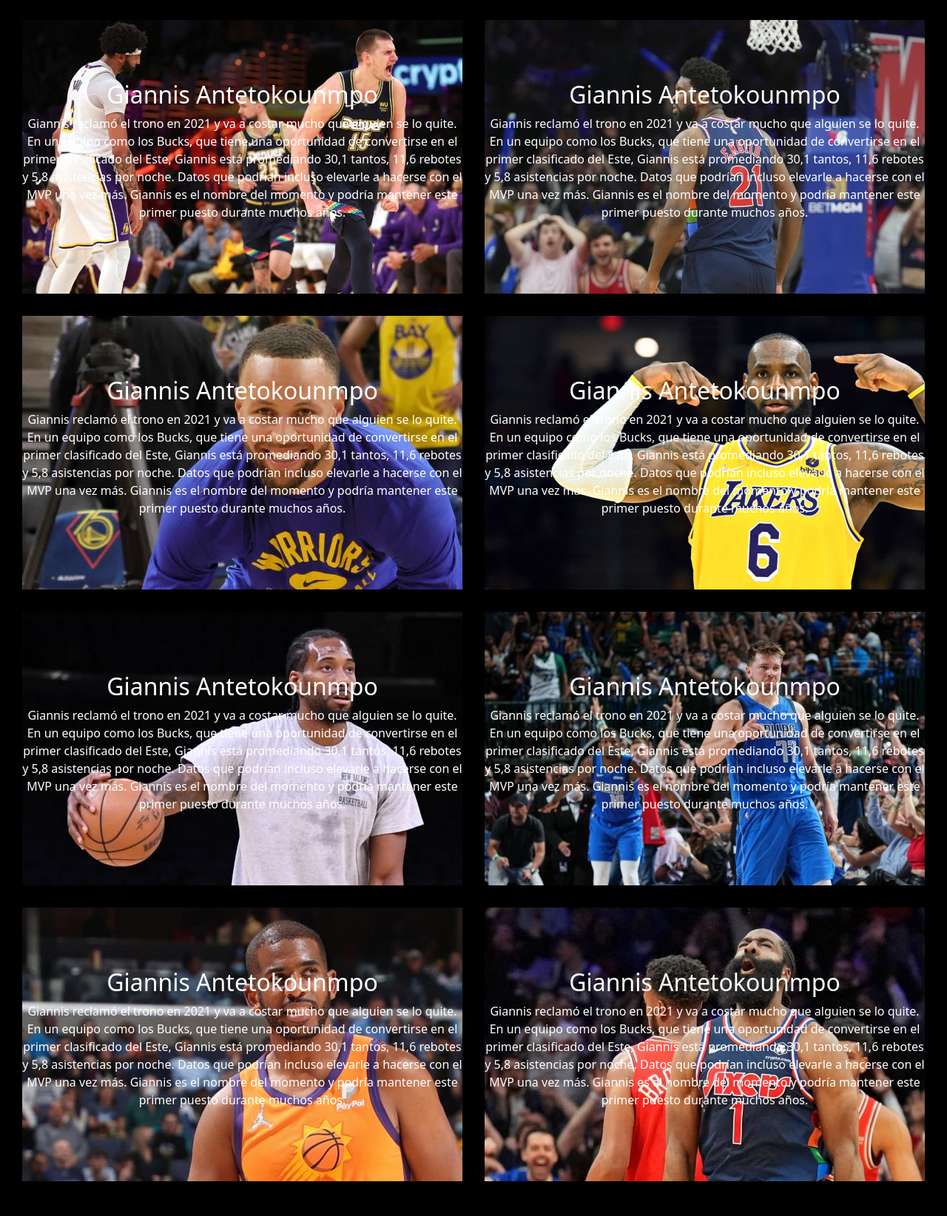
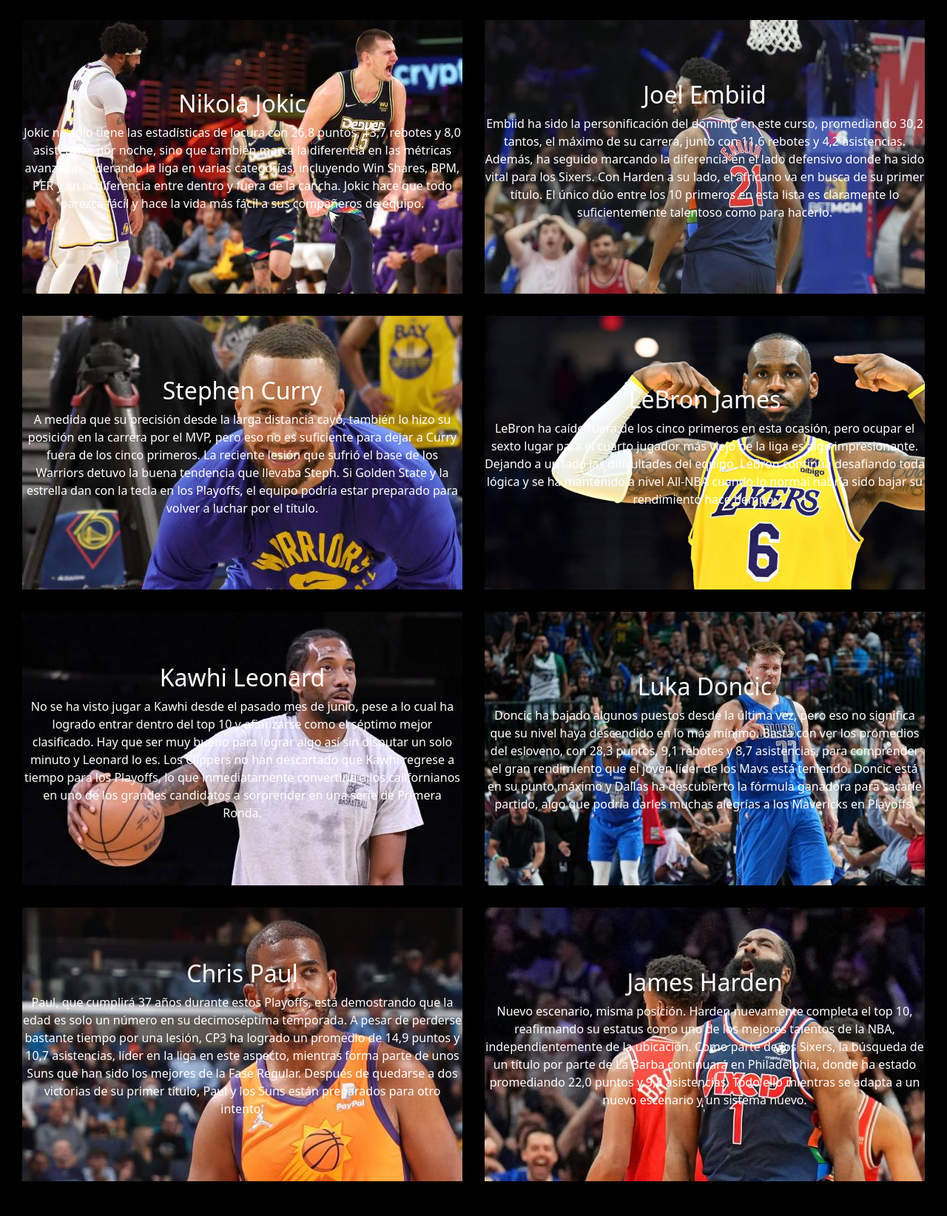
Before and after one commit to MartinForcade99/nba, a website: page paginas/estrellas.html in a window 1280 px wide. Shown: the part 895-2539 px from the top of the page at 74% size. Drawn offline with nearby package versions, Linux system fonts and the light colour scheme.

Commit message:
proyecto final

```diff
--- a/paginas/estrellas.html
+++ b/paginas/estrellas.html
@@ -6,6 +6,8 @@
     <meta name="viewport" content="width=device-width, initial-scale=1.0">
 
     <title>Proyecto Desarollo Web</title>
+    <link rel="icon" type="image/png" href="../image/fondo1edit.jpg">
+
 
     <link href="https://cdn.jsdelivr.net/npm/bootstrap@5.3.0-alpha1/dist/css/bootstrap.min.css" rel="stylesheet" integrity="sha384-GLhlTQ8iRABdZLl6O3oVMWSktQOp6b7In1Zl3/Jr59b6EGGoI1aFkw7cmDA6j6gD" crossorigin="anonymous">
 
@@ -63,58 +65,51 @@
                 </div>
 
                 <div class="estrella" style="background-image: url(../image/durant.jpeg);">
-                    <h2>Giannis Antetokounmpo</h2>
-                    <p>Giannis reclamó el trono en 2021 y va a costar mucho que alguien se lo quite. <br>
-                        En un equipo como los Bucks, que tiene una oportunidad de convertirse en el primer clasificado del Este, Giannis está promediando 30,1 tantos, 11,6 rebotes y 5,8 asistencias por noche. Datos que podrían incluso elevarle a hacerse con el MVP una vez más.
-                        Giannis es el nombre del momento y podría mantener este primer puesto durante muchos años.</p>
+                    <h2>Kevin Durant</h2>
+                    <p>Durant es mucho más que un anotador, pero en esta campaña ha vuelto a demostrar que es uno de los mejores de toda la historia. Solamente en esta temporada ha sumado tres partidos de más de 50 puntos, incluyendo un máximo de carrera de 55 frente a los Hawks.
+                        Por otro lado, KD está promediando 6,1 asistencias por duelo, el mejor dato de su carrera, mostrando su voluntad de rendir en cualquier situación, rol y contexto que el equipo necesite para ganar.</p>
                 </div>
                 <div class="estrella" style="background-image: url(../image/jokic.jpg);">
-                    <h2>Giannis Antetokounmpo</h2>
-                    <p>Giannis reclamó el trono en 2021 y va a costar mucho que alguien se lo quite. <br>
-                        En un equipo como los Bucks, que tiene una oportunidad de convertirse en el primer clasificado del Este, Giannis está promediando 30,1 tantos, 11,6 rebotes y 5,8 asistencias por noche. Datos que podrían incluso elevarle a hacerse con el MVP una vez más.
-                        Giannis es el nombre del momento y podría mantener este primer puesto durante muchos años.</p>
+                    <h2>Nikola Jokic</h2>
+                    <p>Jokic no solo tiene las estadísticas de locura con 26,8 puntos, 13,7 rebotes y 8,0 asistencias por noche, sino que también marca la diferencia en las métricas avanzadas, liderando la liga en varias categorías, incluyendo Win Shares, BPM, PER y en la diferencia entre dentro y fuera de la cancha.
+                        Jokic hace que todo parezca fácil y hace la vida más fácil a sus compañeros de equipo.
+                    </p>
                 </div>
                 <div class="estrella" style="background-image: url(../image/embiid.jpg);">
-                    <h2>Giannis Antetokounmpo</h2>
-                    <p>Giannis reclamó el trono en 2021 y va a costar mucho que alguien se lo quite. <br>
-                        En un equipo como los Bucks, que tiene una oportunidad de convertirse en el primer clasificado del Este, Giannis está promediando 30,1 tantos, 11,6 rebotes y 5,8 asistencias por noche. Datos que podrían incluso elevarle a hacerse con el MVP una vez más.
-                        Giannis es el nombre del momento y podría mantener este primer puesto durante muchos años.</p>
+                    <h2>Joel Embiid</h2>
+                    <p>Embiid ha sido la personificación del dominio en este curso, promediando 30,2 tantos, el máximo de su carrera, junto con 11,6 rebotes y 4,2 asistencias. Además, ha seguido marcando la diferencia en el lado defensivo donde ha sido vital para los Sixers.
+                        Con Harden a su lado, el africano va en busca de su primer título. El único dúo entre los 10 primeros en esta lista es claramente lo suficientemente talentoso como para hacerlo.
+                    </p>
                 </div>
                 <div class="estrella" style="background-image: url(../image/curry.jpeg);">
-                    <h2>Giannis Antetokounmpo</h2>
-                    <p>Giannis reclamó el trono en 2021 y va a costar mucho que alguien se lo quite. <br>
-                        En un equipo como los Bucks, que tiene una oportunidad de convertirse en el primer clasificado del Este, Giannis está promediando 30,1 tantos, 11,6 rebotes y 5,8 asistencias por noche. Datos que podrían incluso elevarle a hacerse con el MVP una vez más.
-                        Giannis es el nombre del momento y podría mantener este primer puesto durante muchos años.</p>
+                    <h2>Stephen Curry</h2>
+                    <p>A medida que su precisión desde la larga distancia cayó, también lo hizo su posición en la carrera por el MVP, pero eso no es suficiente para dejar a Curry fuera de los cinco primeros.
+                        La reciente lesión que sufrió el base de los Warriors detuvo la buena tendencia que llevaba Steph. Si Golden State y la estrella dan con la tecla en los Playoffs, el equipo podría estar preparado para volver a luchar por el título.</p>
                 </div>
                 <div class="estrella" style="background-image: url(../image/lebron.png);">
-                    <h2>Giannis Antetokounmpo</h2>
-                    <p>Giannis reclamó el trono en 2021 y va a costar mucho que alguien se lo quite. <br>
-                        En un equipo como los Bucks, que tiene una oportunidad de convertirse en el primer clasificado del Este, Giannis está promediando 30,1 tantos, 11,6 rebotes y 5,8 asistencias por noche. Datos que podrían incluso elevarle a hacerse con el MVP una vez más.
-                        Giannis es el nombre del momento y podría mantener este primer puesto durante muchos años.</p>
+                    <h2>LeBron James</h2>
+                    <p>LeBron ha caído fuera de los cinco primeros en esta ocasión, pero ocupar el sexto lugar para el cuarto jugador más viejo de la liga es algo impresionante.
+                        Dejando a un lado las dificultades del equipo, LeBron continúa desafiando toda lógica y se ha mantenido a nivel All-NBA cuando lo normal habría sido bajar su rendimiento hace tiempo.
+                    </p>
                 </div>
                 <div class="estrella" style="background-image: url(../image/leonard.jpg);">
-                    <h2>Giannis Antetokounmpo</h2>
-                    <p>Giannis reclamó el trono en 2021 y va a costar mucho que alguien se lo quite. <br>
-                        En un equipo como los Bucks, que tiene una oportunidad de convertirse en el primer clasificado del Este, Giannis está promediando 30,1 tantos, 11,6 rebotes y 5,8 asistencias por noche. Datos que podrían incluso elevarle a hacerse con el MVP una vez más.
-                        Giannis es el nombre del momento y podría mantener este primer puesto durante muchos años.</p>
+                    <h2>Kawhi Leonard</h2>
+                    <p>No se ha visto jugar a Kawhi desde el pasado mes de junio, pese a lo cual ha logrado entrar dentro del top 10 y afianzarse como el séptimo mejor clasificado. Hay que ser muy bueno para lograr algo así sin disputar un solo minuto y Leonard lo es.
+                        Los Clippers no han descartado que Kawhi regrese a tiempo para los Playoffs, lo que inmediatamente convertiría a los californianos en uno de los grandes candidatos a sorprender en una serie de Primera Ronda.</p>
                 </div>
                 <div class="estrella" style="background-image: url(../image/doncic.jpeg);">
-                    <h2>Giannis Antetokounmpo</h2>
-                    <p>Giannis reclamó el trono en 2021 y va a costar mucho que alguien se lo quite. <br>
-                        En un equipo como los Bucks, que tiene una oportunidad de convertirse en el primer clasificado del Este, Giannis está promediando 30,1 tantos, 11,6 rebotes y 5,8 asistencias por noche. Datos que podrían incluso elevarle a hacerse con el MVP una vez más.
-                        Giannis es el nombre del momento y podría mantener este primer puesto durante muchos años.</p>
+                    <h2>Luka Doncic</h2>
+                    <p>Doncic ha bajado algunos puestos desde la última vez, pero eso no significa que su nivel haya descendido en lo más mínimo.
+                        Basta con ver los promedios del esloveno, con 28,3 puntos, 9,1 rebotes y 8,7 asistencias, para comprender el gran rendimiento que el joven líder de los Mavs está teniendo. Doncic está en su punto máximo y Dallas ha descubierto la fórmula ganadora para sacarle partido, algo que podría darles muchas alegrías a los Mavericks en Playoffs.</p>
                 </div>
                 <div class="estrella" style="background-image: url(../image/paul.jpeg);">
-                    <h2>Giannis Antetokounmpo</h2>
-                    <p>Giannis reclamó el trono en 2021 y va a costar mucho que alguien se lo quite. <br>
-                        En un equipo como los Bucks, que tiene una oportunidad de convertirse en el primer clasificado del Este, Giannis está promediando 30,1 tantos, 11,6 rebotes y 5,8 asistencias por noche. Datos que podrían incluso elevarle a hacerse con el MVP una vez más.
-                        Giannis es el nombre del momento y podría mantener este primer puesto durante muchos años.</p>
+                    <h2>Chris Paul</h2>
+                    <p>Paul, que cumplirá 37 años durante estos Playoffs, está demostrando que la edad es solo un número en su decimoséptima temporada. A pesar de perderse bastante tiempo por una lesión, CP3 ha logrado un promedio de 14,9 puntos y 10,7 asistencias, líder en la liga en este aspecto, mientras forma parte de unos Suns que han sido los mejores de la Fase Regular.
+                        Después de quedarse a dos victorias de su primer título, Paul y los Suns están preparados para otro intento.</p>
                 </div>
                 <div class="estrella" style="background-image: url(../image/harden.jpeg);">
-                    <h2>Giannis Antetokounmpo</h2>
-                    <p>Giannis reclamó el trono en 2021 y va a costar mucho que alguien se lo quite. <br>
-                        En un equipo como los Bucks, que tiene una oportunidad de convertirse en el primer clasificado del Este, Giannis está promediando 30,1 tantos, 11,6 rebotes y 5,8 asistencias por noche. Datos que podrían incluso elevarle a hacerse con el MVP una vez más.
-                        Giannis es el nombre del momento y podría mantener este primer puesto durante muchos años.</p>
+                    <h2>James Harden</h2>
+                    <p>Nuevo escenario, misma posición. Harden nuevamente completa el top 10, reafirmando su estatus como uno de los mejores talentos de la NBA, independientemente de la ubicación. Como parte de los Sixers, la búsqueda de un título por parte de La Barba continuará en Philadelphia, donde ha estado promediando 22,0 puntos y 9,8 asistencias. Todo ello mientras se adapta a un nuevo escenario y un sistema nuevo.</p>
                 </div>
             </div>
         </section>
```
Also changed, not shown: index.html (+1 -2 lines), paginas/contacto.html (+3 -1 lines), paginas/equipo.html (+3 -2 lines), paginas/records.html (+2 -0 lines), scss/estilos.scss (+9 -10 lines), scss/estilos.css, 1 other file.
